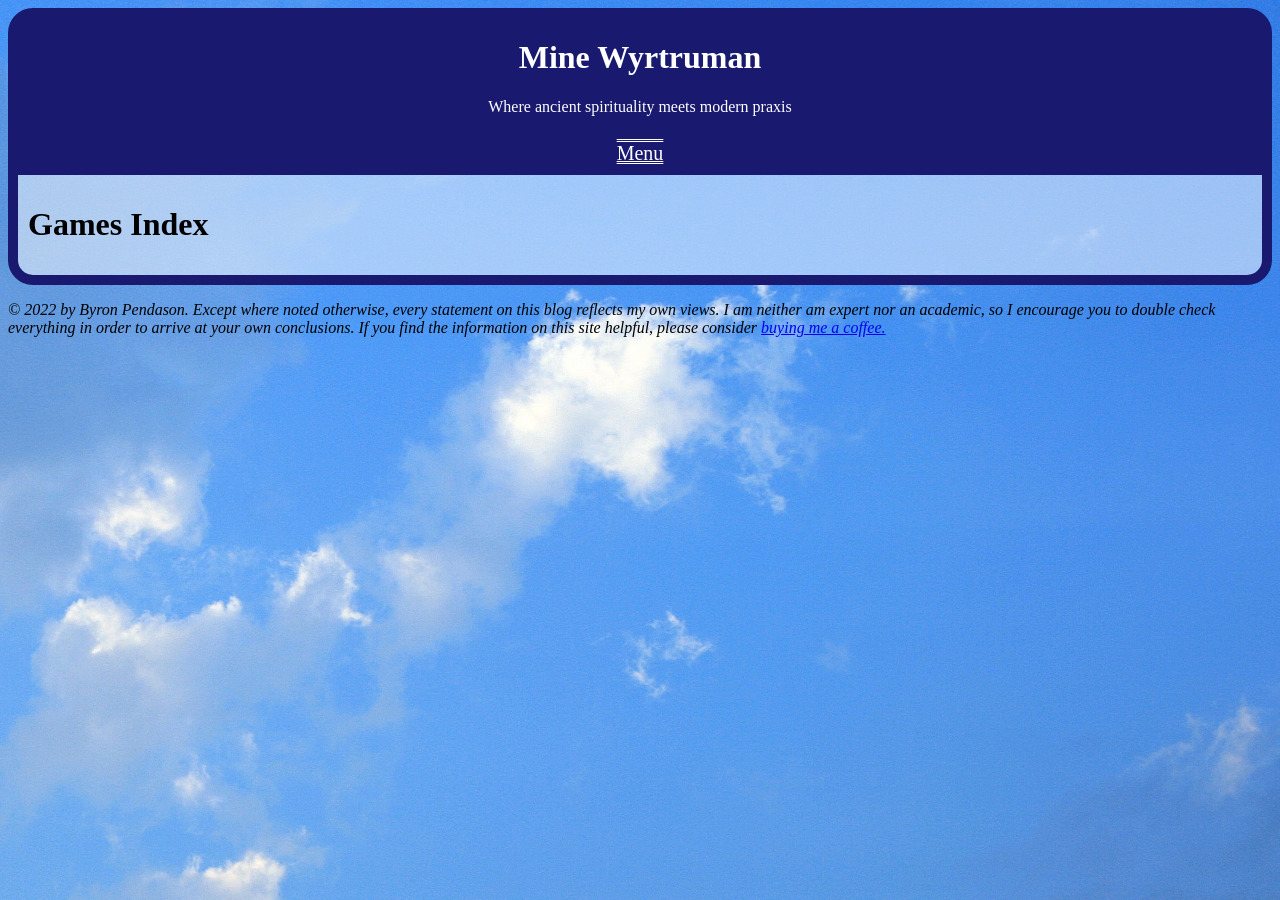
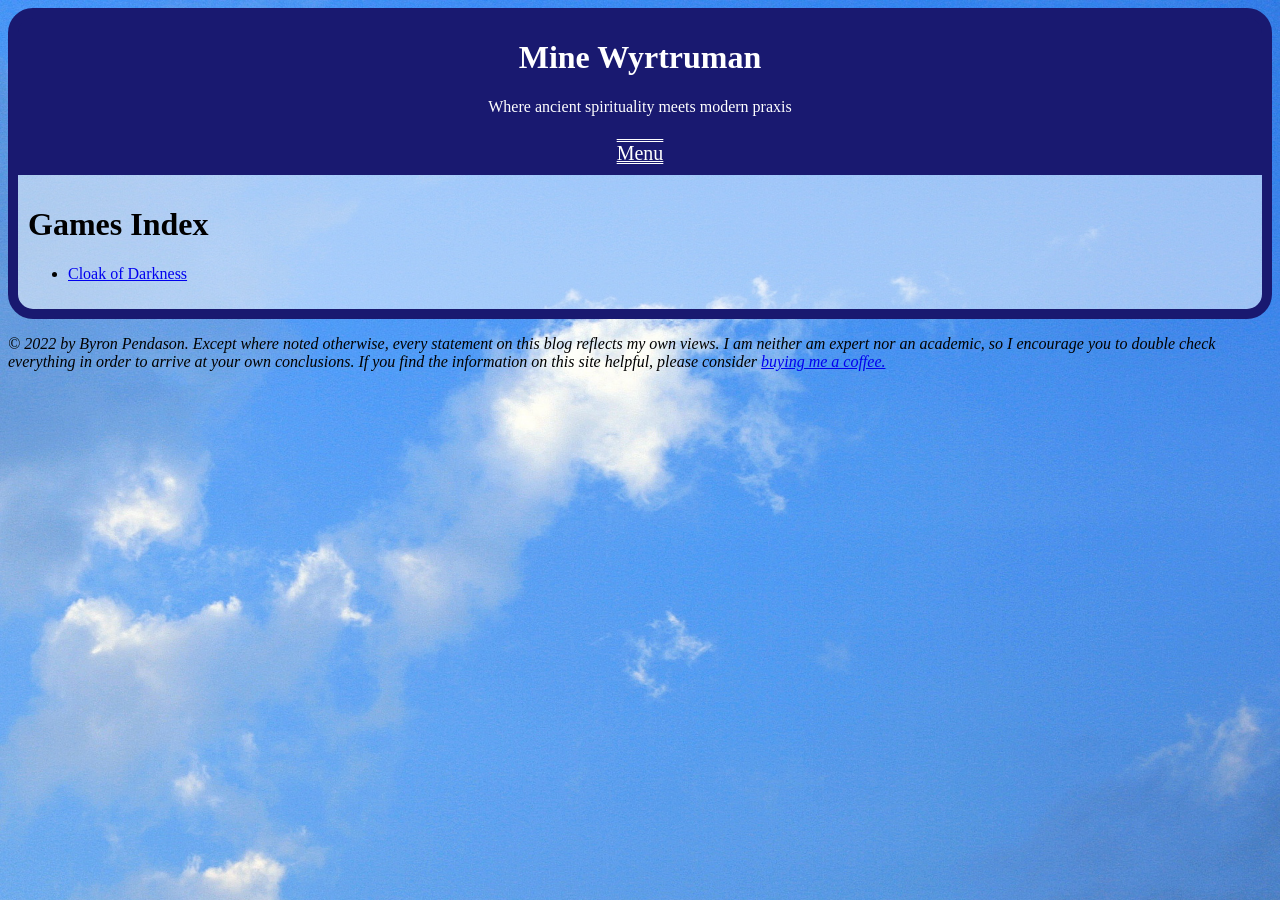
Before and after one commit to byronpendason/byronpendason.github.io, a Jekyll site: the page built from _games/index.md, in a window 1280 px wide. Built offline with Jekyll 4.4.1, drawn with Linux system fonts in a browser that asks for light colours; comment, search, counter and statistics services are not loaded.

Commit message:
Update index.md

```diff
--- a/_games/index.md
+++ b/_games/index.md
@@ -5,8 +5,8 @@ exclude: yes
 
 # Games Index
 
-{% for game in games %}
+{% for game in site.games %}
 
-- [{{game.title}}]({{game.url}})
+{% unless game.exclude %}- [{{game.title}}]({{game.url}}){% endunless %}
 
 {% endfor %}
```
